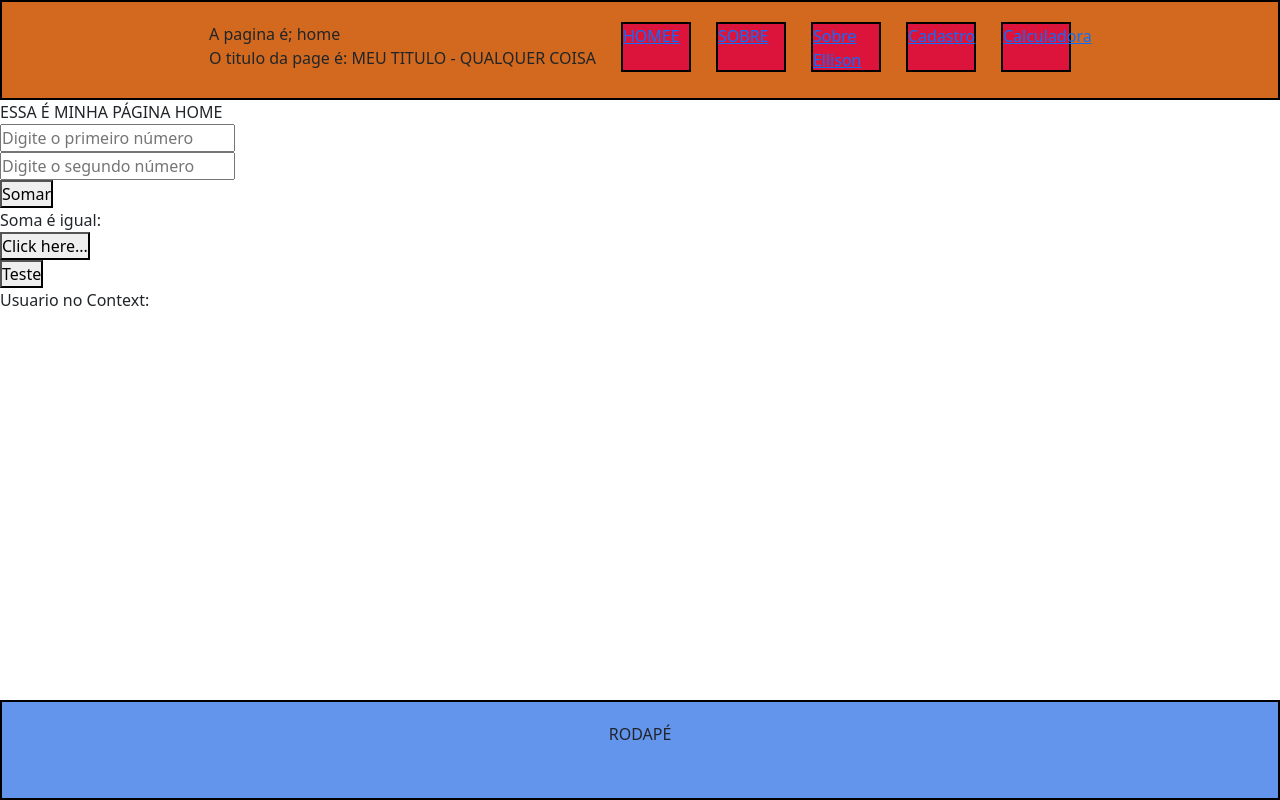
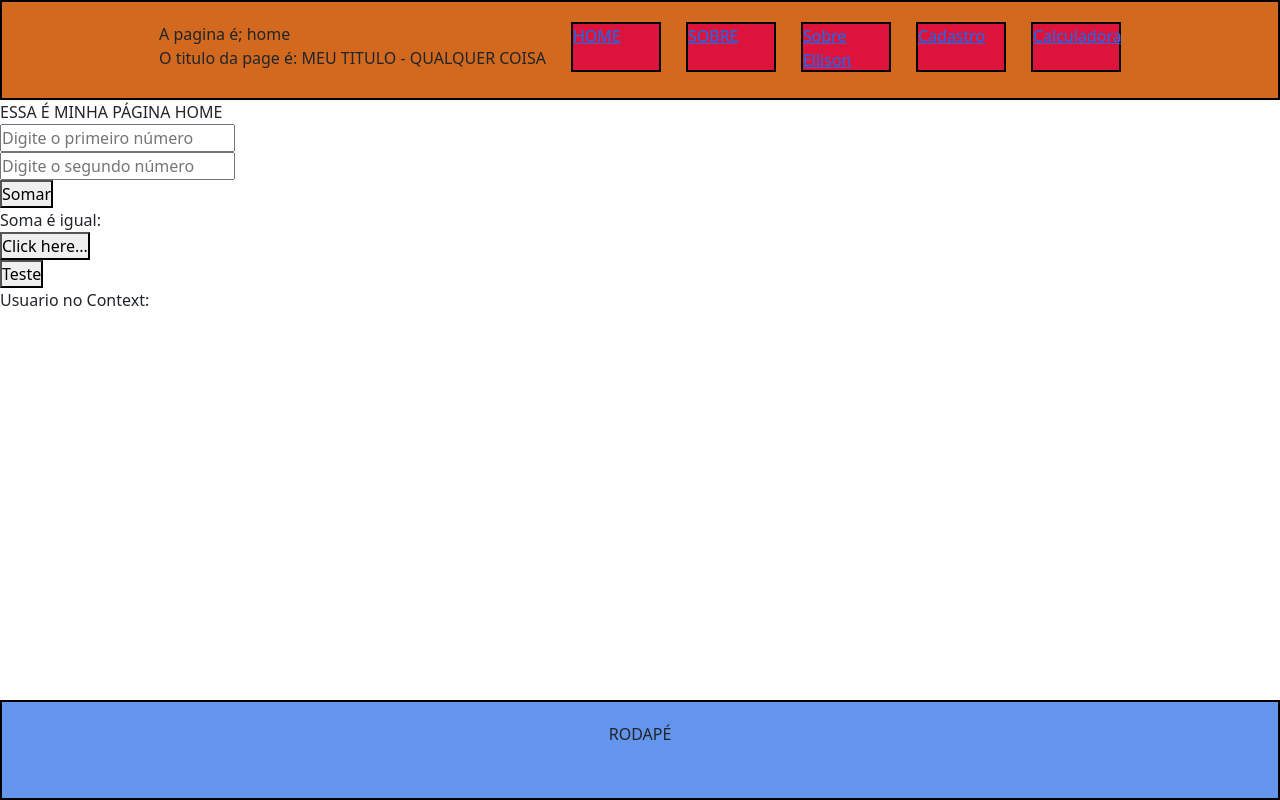
Before and after one commit to ellisonerick/Projetos-React, a React (Vite) app in the folder myproject/: page / in a window 1280 px wide. Built offline with nearby package versions, Linux system fonts and the light colour scheme.

Commit message:
Correções page/home

```diff
--- a/myproject/src/componentes/cabecalho/index.tsx
+++ b/myproject/src/componentes/cabecalho/index.tsx
@@ -16,7 +16,7 @@
                     O titulo da page é: {valores.titulo}
                 </div>
                 <div className='iconHome'>
-                    <Link to={'/'}> HOMEE </Link>
+                    <Link to={'/'}> HOME </Link>
                 </div>
                 <div className='iconSobre'>
                     <Link to={'/sobre'}> SOBRE </Link>
--- a/myproject/src/estilo/estilo.css
+++ b/myproject/src/estilo/estilo.css
@@ -174,7 +174,7 @@
 
 .iconHome{
     height: 50px;
-    width: 70px;
+    width: 90px;
     background-color: crimson;
     border: 2px black solid;
     align-items: center;
@@ -183,14 +183,14 @@
 
 .iconSobre{
     height: 50px;
-    width: 70px;
+    width: 90px;
     background-color: crimson;
     border: 2px black solid;
 }
 
 .icon3{
     height: 50px;
-    width: 70px;
+    width: 90px;
     background-color: crimson;
     border: 2px black solid;
 }
```
